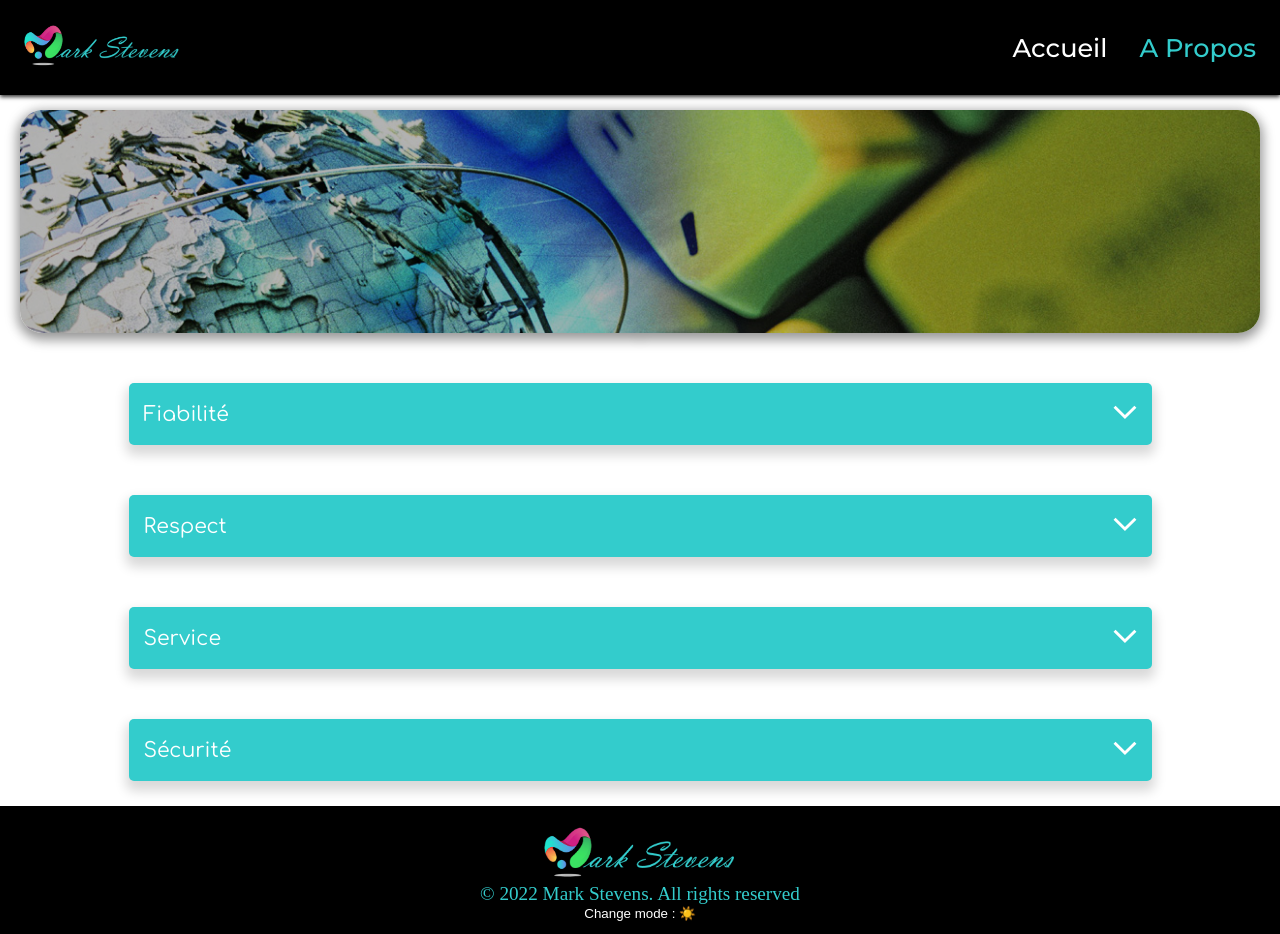
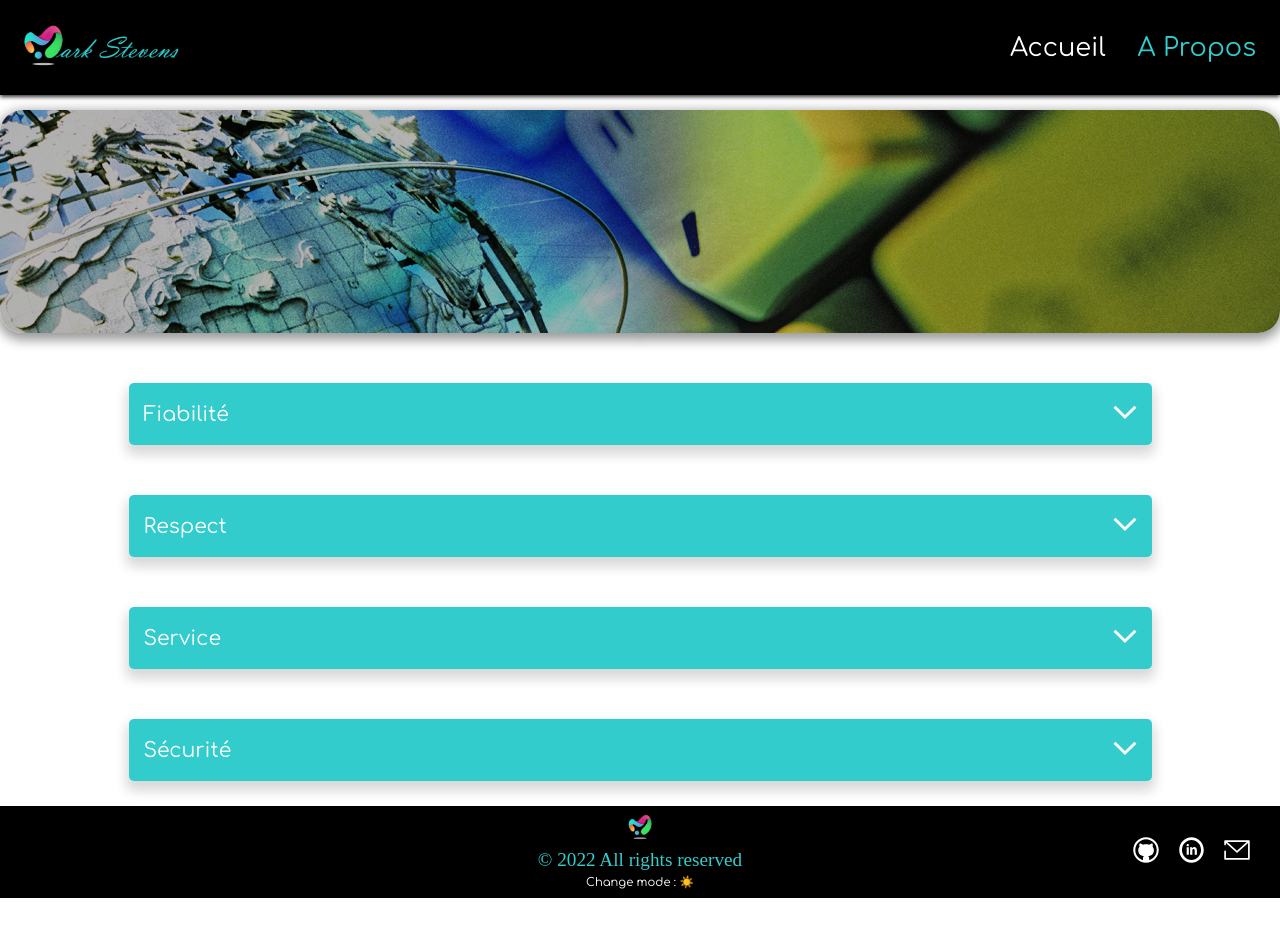
Before and after one commit to Stevens-Mark/Portfolio, a React (Create React App) app: page /about in a window 1280 px wide. After the commit the page ends 898 px from the top, so only its background shows below. Built offline with nearby package versions, Linux system fonts and the light colour scheme; a web font is replaced by a local one.

Commit message:
footer links added & backtotop position adjusted

```diff
--- /dev/null
+++ b/src/assets/data/linkData.js
@@ -0,0 +1,3 @@
+export const gitLink = 'https://github.com/Stevens-Mark?tab=repositories'
+export const linkedInLink ='http://localhost:3000/'
+export const mail ='mailto: dummy@dummy.com'
--- a/src/components/Banner.jsx
+++ b/src/components/Banner.jsx
@@ -9,7 +9,7 @@ import colors from '../utils/style/colors'
  const BannerImg = styled.img`
   width: 100%;
   height: 100%;
-  max-width: 1240px;
+  // max-width: 1440px;
   max-height: 13.938rem;
   min-height: 6.938rem;
   border-radius: clamp(0.625rem, 1.736vw, 1.563rem);
--- a/src/components/Card.jsx
+++ b/src/components/Card.jsx
@@ -40,7 +40,7 @@ const ProjectHeading = styled.div`
 `;
 
 const LinkImg = styled.img`
-  width: 1.563rem;
+  // width: 1.563rem;
   width: clamp(1rem, 1.6vw, 1.4rem);
   margin: 0px 5px;
 `;
@@ -103,7 +103,7 @@ const Card = ( { data } ) => {
         <h2>{title}</h2>
         <span>
           <a href={website} rel="noreferrer" target="_blank"><LinkImg src={preview} alt="" title="Visit Website"/></a>
-          <a href={github} rel="noreferrer" target="_blank"><LinkImg src={git} alt="" title="Project's Repo" /></a>
+          <a href={github} rel="noreferrer" target="_blank"><LinkImg src={git} alt="" title="Project Git Repo" /></a>
         </span>
       </ProjectHeading>
 
--- a/src/components/Footer.jsx
+++ b/src/components/Footer.jsx
@@ -3,8 +3,13 @@ import { Link} from 'react-router-dom'
 import styled from 'styled-components'
 import colors from '../utils/style/colors'
 import { useTheme } from '../utils/Functions/theme'
-// import logo
-import FooterLogo from '../assets/logos/mark_logo.png'
+// import logos
+import logoM from '../assets/logos/logoM.png'
+import git from '../assets/icons/github.svg'
+import linkedIn from '../assets/icons/linked_in.svg'
+import contact from '../assets/icons/contact.svg'
+// import links
+import { gitLink, linkedInLink, mail } from '../assets/data/linkData'
 
 /**
  * CSS for component using styled.components
@@ -14,25 +19,41 @@ const FOOTER = styled.footer`
   flex-direction: column;
   justify-content: center;
   align-items: center;
-  height: 8rem;
+  position: relative;
   margin-top: 1rem;
   background: ${({ theme }) => (theme === 'light' ? `${colors.secondary}` : `${colors.mainBackgroundDarkMode}`)};
-
-  img {
-    margin-top: 0.5rem;
-    width: 12rem;
-  }
+  padding: 0.5rem 0rem;
 
   p {
+    font-family: Vladimir script;
     font-size: clamp(0.75rem, 1.5vw, 2rem);
-    font-family: Vladimir script;
-    margin: unset;
+    margin: 0.2rem;
     color: ${colors.primary};
   }
 `;
 
+const LogosWrapper = styled.span`
+  @media screen and (min-width: 768px) {
+    position: absolute;
+    right: 20px;
+  }
+`;
+
+const LogoMark = styled.img`
+  width: clamp(1.2rem, 2.2vw, 2rem);
+  margin-bottom: 0.1rem;
+`;
+
+const LinkImg = styled.img`
+  width: clamp(1.2rem, 2vw, 2rem);
+  margin: 0px 10px;
+  filter: invert(100%) sepia(0%) saturate(2%) hue-rotate(342deg) brightness(105%) contrast(101%);
+`;
+
 const NightModeButton = styled.button`
     background-color: transparent;
+    font-family: 'comfortaa';
+    font-size: clamp(0.6rem, 0.9vw, 0.9rem);
     border: none;
     cursor: pointer;
     color: ${({ theme }) => (theme === 'light' ? `${colors.tertiary}` : `${colors.primary}`)};
@@ -44,14 +65,26 @@ const NightModeButton = styled.button`
  * @returns {JSX}
  */
 const Footer = () => {
+
   const { toggleTheme, theme } = useTheme()
+
   return (
     <FOOTER theme={theme}>
-        <Link to="/"><img src={FooterLogo} alt="logo"></img></Link>
-        <p>© 2022 Mark Stevens. All rights reserved</p>
+
+        <Link to="/"><LogoMark src={logoM} alt="Link to home page" /></Link>
+
+        <LogosWrapper>
+          <a href={gitLink} rel="noreferrer" target="_blank"><LinkImg src={git} alt="" title="Git Repo" /></a>
+          <a href={linkedInLink} rel="noreferrer" target="_blank"><LinkImg src={linkedIn} alt="" title="Linked In"/></a>
+          <a href={mail} rel="noreferrer" target="_blank"><LinkImg src={contact} alt="" title="Contact Me"/></a>
+        </LogosWrapper>
+
+        <p>© 2022 All rights reserved</p>
+
         <NightModeButton theme={theme} onClick={() => toggleTheme()}>
-            Change mode : {theme === 'light' ? '☀️' : '🌙'}
+                Change mode :  {theme === 'light' ? '☀️' : '🌙'}
         </NightModeButton>
+
     </FOOTER>
   )
 }
--- a/src/components/Header.jsx
+++ b/src/components/Header.jsx
@@ -5,15 +5,17 @@ import colors from '../utils/style/colors'
 import { useTheme } from '../utils/Functions/theme'
 // import fade-in keyframe
 import { fadeIn } from '../utils/style/keyframes'
-
 // import logo
-import logo from '../assets/logos/mark_logo.png'
+import logoM from '../assets/logos/mark_logo.png'
 
 /**
  * CSS for component using styled.components
  */
 const HEADER = styled.header`
+  max-width: 1920px;
   display: flex;
+  justify-content: space-between;
+  align-items: center;
   position: fixed;
   top: 0;
   left: 0;
@@ -21,36 +23,35 @@ const HEADER = styled.header`
   margin: 0 auto;
   z-index: 9999;
   background: ${({ theme }) => (theme === 'light' ? `${colors.secondary}` : `${colors.mainBackgroundDarkMode}`)};
-  justify-content: space-between;
-  align-items: center;
-  padding: 1.5rem;
+  padding: 1.5rem 0rem;
   box-shadow: 0 2px 4px rgba(0, 0, 0, .8);
 `;
 
 const LogoImg = styled.img`
   animation: ${fadeIn} 3s forwards ease-in-out;
   width: clamp(8rem, 12.2vw, 12rem);
+  padding-left: 1.5rem;
 `;
 
-const UList = styled.ul`
+const Nav = styled.div`
   display: flex;
   list-style-type: none;
-  padding-left: 0rem;
+  padding-right: 1.5rem;
 `;
 
 const NAVLINK = styled(NavLink)`
   text-decoration: none;
   padding-left: 2.5vw;
   cursor: pointer;
-  font-family: Vladimir script, 'Montserrat', sans-serif;
+  font-family: Vladimir script, 'comfortaa', 'Montserrat', sans-serif;
   font-weight: 500;
   color: ${colors.tertiary};
   font-size: clamp(1.3rem, 2vw, 2.5rem);
   &.${(props) => props.activeClassName} {
-    color: ${colors.activeA};
+    color: ${colors.primary};
   }
   &:hover {
-    color: ${colors.activeA};
+    color: ${colors.primary};
     text-decoration: underline;
   }
 `;
@@ -66,13 +67,11 @@ const Header = () => {
 
   return (
     <HEADER theme={theme}>
-      <Link to="/"><LogoImg src={logo} alt="logo"/></Link>
-      <nav>
-        <UList>
-          <li><NAVLINK activeClassName="active" exact to="/">Accueil</NAVLINK></li>
-          <li><NAVLINK activeClassName="active" to="/about">A Propos</NAVLINK></li>
-        </UList>
-      </nav>
+      <Link to="/"><LogoImg src={logoM} alt="logo"/></Link>
+      <Nav>
+        <NAVLINK activeClassName="active" exact to="/">Accueil</NAVLINK>
+        <NAVLINK activeClassName="active" to="/about">A Propos</NAVLINK>
+      </Nav>
     </HEADER>
   )
 }
--- a/src/components/Hero.jsx
+++ b/src/components/Hero.jsx
@@ -13,9 +13,8 @@ import ReactSpinner from'../components/ReactSpinner'
  */
 const HeroContainer = styled.section`
   animation: ${fadeIn} 1s forwards ease-in-out;
-  background-image: url(${heroImg});
-  // background-image: ${props => props.backImg ? `url(${props.backImg}`: `url(${heroImg})`};
-  // background-image: url(${({ backImg }) => backImg});
+  // background-image: url(${heroImg});
+  background-image: url(${({ backImg }) => backImg});
   background-size: cover;
   background-repeat: no-repeat;
   height: 18.75rem;
@@ -74,12 +73,12 @@ const HeroText = styled.p`
  * @function Hero
  * @returns {JSX}
  */
-const Hero = () => {
+const Hero = ({ image } ) => {
 
   const { theme } = useTheme()
 
   return (
-    <HeroContainer  theme={theme}>
+    <HeroContainer backImg={image} theme={theme}>
         <h1 className="sr-only">Mark Stevens - Welcome</h1>
         <ReactSpinner />
 
--- a/src/pages/About.jsx
+++ b/src/pages/About.jsx
@@ -6,9 +6,9 @@ import colors from '../utils/style/colors'
 import Banner from '../components/Banner'
 import aboutBanner from '../assets/images/banner2.jpg'
 import DropDown from '../components/DropDown'
-
 // import data
 import { dropDownList} from '../assets/data/aboutDropdownData.js'
+// import Hero from '../components/Hero'
 
 /**
  * CSS for component using styled.components
@@ -42,7 +42,7 @@ const About = () => {
 
   return (
     <main>
-
+        {/* <Hero  image={aboutBanner}/> */}
       <AboutWrapper>
        <Banner image={aboutBanner} alternate='The world - techno style'/>
 
--- a/src/pages/Home.jsx
+++ b/src/pages/Home.jsx
@@ -9,6 +9,7 @@ import Hero from '../components/Hero'
 import Card from '../components/Card'
 import GoToTop from '../utils/Functions/GoToTop'
 
+import heroImg from '../assets/images/banner4.jpg'
 /**
  * CSS for component using styled.components
  */
@@ -48,7 +49,7 @@ const Home = ( { siteData } ) => {
 
   return (
     <main>
-      <Hero />
+      <Hero image={heroImg}/>
       <PortFolioWrapper theme={theme}>
           {siteData.map((data) => (
                 <Card key={data.id} data={data}/>
--- a/src/utils/Functions/GoToTop.js
+++ b/src/utils/Functions/GoToTop.js
@@ -2,6 +2,8 @@ import { useEffect, useState } from 'react'
 // for styling
 import styled from 'styled-components'
 import colors from '../style/colors'
+import { useTheme } from './theme'
+
 import upArrow from '../../assets/icons/arrow_up.svg'
 
 /**
@@ -9,18 +11,30 @@ import upArrow from '../../assets/icons/arrow_up.svg'
  */
 const ToTopButton = styled.img`
   position: fixed;
+  z-index: 9999;
   top:auto;
-  bottom: 25px;
-  right: 20px;
+  bottom: 1.563rem;
+  right: 1.25rem;
   width: clamp(1.5rem, 3.2vw, 2.5rem);
   padding: 3px;
   background: ${colors.topButtonMain};
   border: 2px solid ${colors.tertiary};
+  filter: ${({ theme }) => (theme === 'light' ? '' : 'invert(100%) sepia(100%) saturate(0%) hue-rotate(288deg) brightness(102%) contrast(102%)')};
   cursor: pointer;
   border-radius: 40%;
   transition: 0.4s;
+
   &:hover {
     background: ${colors.topButtonHover};
+  }
+  @media screen and (min-width: 768px) {
+    bottom: 6.5rem;
+  }
+  @media screen and (min-width: 1950px) {
+    left: 50%;
+    transform: translate(-50%, 0);
+    bottom: 7rem;
+  }
 `;
 
 /**
@@ -29,7 +43,7 @@ const ToTopButton = styled.img`
  * @returns {JSX} back to top button
  */
 const GoToTop = () => {
-
+  const { theme } = useTheme()
   // The back-to-top button is hidden at the beginning
   const [showButton, setShowButton] = useState(false)
 
@@ -54,7 +68,7 @@ const GoToTop = () => {
   return (
     <>
       {showButton && (
-        <ToTopButton onClick={scrollToTop} src={upArrow} alt="" title="Back To Top"/>
+        <ToTopButton theme={theme} onClick={scrollToTop} src={upArrow} alt="" title="Back To Top"/>
       )}
   </>
   )
--- a/src/utils/style/GlobalStyle.jsx
+++ b/src/utils/style/GlobalStyle.jsx
@@ -6,16 +6,6 @@ import colors from './colors'
  * CSS Global styles for the site using styled.components
  */
  const StyledGlobalStyle = createGlobalStyle`
-//  html {
-//    box-sizing: border-box;
-//    font-family: Avenir, Helvetica, Arial, sans-serif;
-//    -webkit-font-smoothing: antialiased;
-//    -moz-osx-font-smoothing: grayscale;
-//    text-align: center;
-//    color: ${colors.aLink};
-//  }
-
-
 body {
   font-family: 'comfortaa', 'Montserrat', 'Segoe UI', 'Roboto', 'Oxygen',
     'Ubuntu', 'Cantarell', 'Fira Sans', 'Droid Sans', 'Helvetica Neue', sans-serif;
@@ -23,10 +13,11 @@ body {
   color: #FFFFFF;
   margin: auto;
   box-sizing: border-box;
+  background-color: ${({ isDarkMode }) => (isDarkMode ? `${colors.darkModeHighlights}` : `${colors.tertiary}`)};
+  // color: ${({ isDarkMode }) => (isDarkMode ? `${colors.tertiary}` : `${colors.secondary}`)};
+  max-width: 1920px;
 
-  background-color: ${({ isDarkMode }) => (isDarkMode ? `${colors.darkModeHighlights}` : `${colors.tertiary}`)};
   // min-height: 100vh;
-  // color: ${({ isDarkMode }) => (isDarkMode ? `${colors.tertiary}` : `${colors.secondary}`)};
 }
 
 code {
--- a/src/utils/style/colors.js
+++ b/src/utils/style/colors.js
@@ -10,10 +10,6 @@ const colors = {
 
   // Text
   styledText: '#33CCCC',
-
-  // Link
-  activeA: '#33CCCC',
-  aLink: '#2c3e50',
 
   // back to top button colors
   topButtonMain: '#6699cc',
```
Also changed, not shown: src/assets/logos/logoM.png (added).
